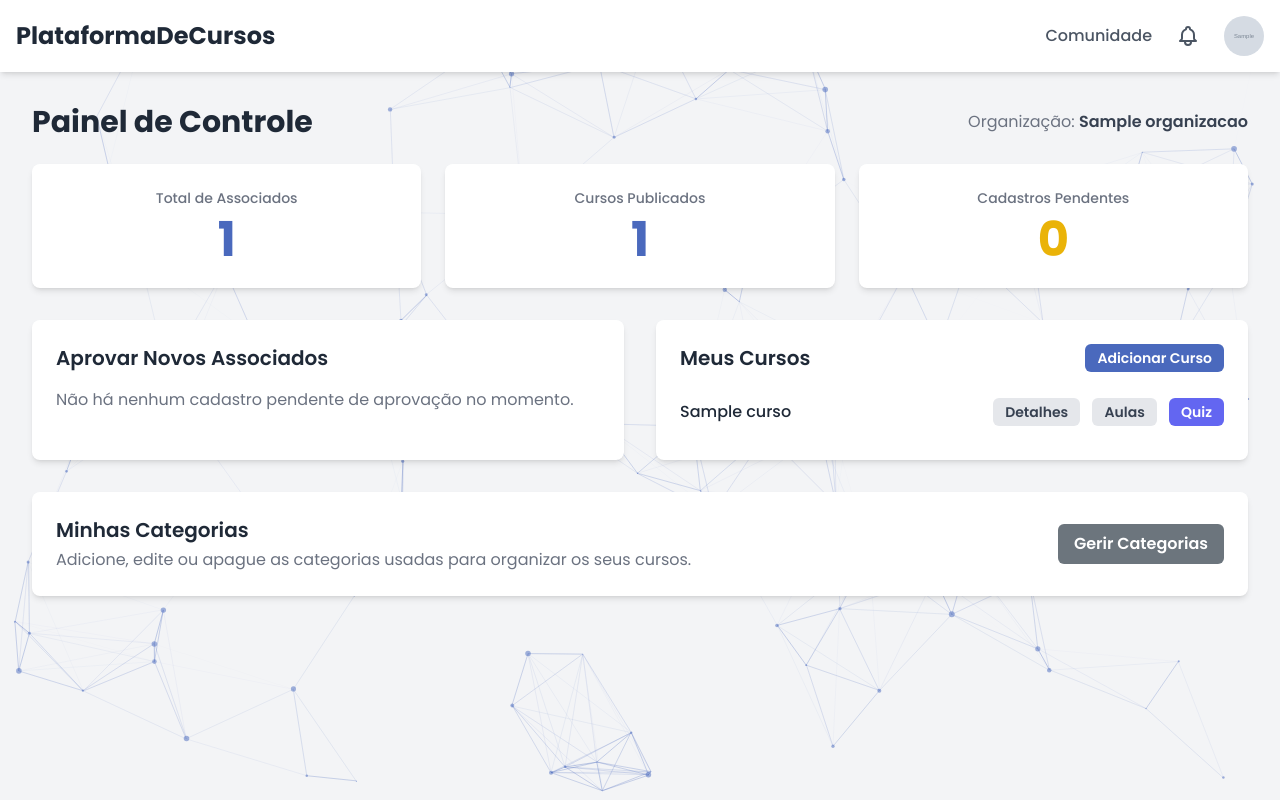
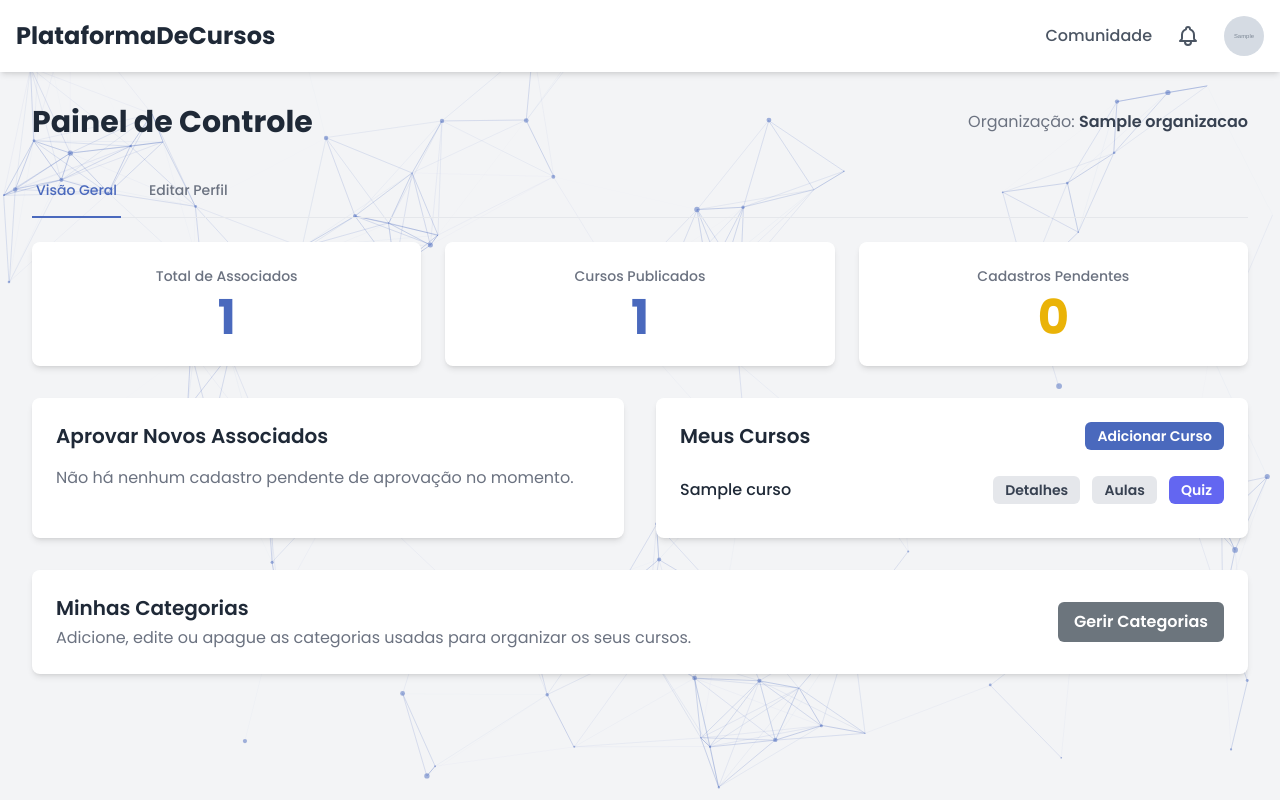
Before and after one commit to leobrda/coursePlatform, a Django app: page /cursos/meu-painel-instrutor/ in a window 1280 px wide. Run offline with Django 5.2, Linux system fonts and the light colour scheme; a user stored in the database is signed in; tables that the repository leaves empty hold one stand-in row (values such as "Sample post"); grey boxes marked "Sample" are stand-in pictures; one stand-in notice (Sample message) is shown; style sheets or scripts are compiled from the project's sources; some libraries are stand-ins or nearby versions.

Commit message:
feat(profiles): Implement full profile editing for instructors

```diff
--- a/cursos/forms.py
+++ b/cursos/forms.py
@@ -2,7 +2,7 @@
 from django.contrib.auth.models import User
 from django.forms import inlineformset_factory, BaseInlineFormSet
 
-from .models import Associado, Pergunta, Resposta, Organizacao, Curso, Categoria, Aula, TopicoDiscussao, ComentarioTopico, PerguntaQuiz, OpcaoResposta
+from .models import Associado, PerfilInstrutor, Pergunta, Resposta, Organizacao, Curso, Categoria, Aula, TopicoDiscussao, ComentarioTopico, PerguntaQuiz, OpcaoResposta
 import re
 
 
@@ -68,6 +68,35 @@
             if commit:
                 user.associado.save()
 
+        return user
+
+
+class InstrutorEditForm(forms.ModelForm):
+    first_name = forms.CharField(label='Nome', max_length=150, required=True)
+    last_name = forms.CharField(label='Sobrenome', max_length=150, required=True)
+    email = forms.EmailField(label='Email', required=True)
+    foto_perfil = forms.ImageField(label='Foto de Perfil', required=False)
+    biografia = forms.CharField(label='Biografia', widget=forms.Textarea, required=False)
+
+    class Meta:
+        model = User
+        fields = ('first_name', 'last_name', 'email')
+
+    def __init__(self, *args, **kwargs):
+        self.perfil = kwargs.pop('perfil', None)
+        super().__init__(*args, **kwargs)
+
+        if self.perfil:
+            self.fields['foto_perfil'].initial = self.perfil.foto_perfil
+            self.fields['biografia'].initial = self.perfil.biografia
+
+    def save(self, commit=True):
+        user = super().save(commit=commit)
+        if self.perfil:
+            self.perfil.foto_perfil = self.cleaned_data.get('foto_perfil')
+            self.perfil.biografia = self.cleaned_data.get('biografia')
+            if commit:
+                self.perfil.save()
         return user
 
 
--- a/cursos/models.py
+++ b/cursos/models.py
@@ -1,6 +1,8 @@
 from django.db import models
 from django.contrib.auth.models import User
 from django.utils.text import slugify
+from django.db.models.signals import post_save
+from django.dispatch import receiver
 from django.db.models import Count
 from django.db.models.functions import Coalesce
 
@@ -28,6 +30,20 @@
 
     def __str__(self):
         return self.usuario.username
+
+
+class PerfilInstrutor(models.Model):
+    usuario = models.OneToOneField(User, on_delete=models.CASCADE, related_name='perfil_instrutor', verbose_name='Usuário')
+    foto_perfil = models.ImageField(upload_to='instrutores/fotos/', blank=True, null=True, verbose_name='Foto de Perfil')
+    biografia = models.TextField(blank=True, verbose_name='Biografia do Instrutor')
+
+    def __str__(self):
+        return f'Perfil de {self.usuario.username}'
+
+@receiver(post_save, sender=Organizacao)
+def criar_ou_atualizar_perfil_instrutor(sender, instance, created, **kwargs):
+    if instance.dono:
+        PerfilInstrutor.objects.get_or_create(usuario=instance.dono)
 
 
 class Categoria(models.Model):
--- a/cursos/templates/cursos/painel_instrutor.html
+++ b/cursos/templates/cursos/painel_instrutor.html
@@ -11,6 +11,25 @@
         <span class="text-gray-500">Organização: <strong class="font-semibold text-gray-700">{{ organizacao.nome }}</strong></span>
     </div>
 
+    <!-- Sistema de Abas com Alpine.js -->
+    <div x-data="{ tab: 'visao_geral' }">
+        <!-- Navegação das Abas -->
+        <div class="border-b border-gray-200">
+            <nav class="-mb-px flex space-x-6">
+                <button @click="tab = 'visao_geral'" :class="{ 'border-primary text-primary': tab === 'visao_geral', 'border-transparent text-gray-500 hover:text-gray-700 hover:border-gray-300': tab !== 'visao_geral' }" class="whitespace-nowrap py-4 px-1 border-b-2 font-medium text-sm focus:outline-none">
+                    Visão Geral
+                </button>
+                <button @click="tab = 'editar_perfil'" :class="{ 'border-primary text-primary': tab === 'editar_perfil', 'border-transparent text-gray-500 hover:text-gray-700 hover:border-gray-300': tab !== 'editar_perfil' }" class="whitespace-nowrap py-4 px-1 border-b-2 font-medium text-sm focus:outline-none">
+                    Editar Perfil
+                </button>
+            </nav>
+        </div>
+
+        <!-- Conteúdo das Abas -->
+        <div class="py-6">
+            <!-- Aba 1: Visão Geral -->
+            <div x-show="tab === 'visao_geral'">
+                <!-- ... (Todo o conteúdo da Visão Geral que já funciona) ... -->
                 <!-- Cartões de Estatísticas -->
                 <div class="grid grid-cols-1 md:grid-cols-3 gap-6 mb-8">
                     <div class="bg-white p-6 rounded-lg shadow-md text-center">
@@ -63,7 +82,6 @@
                                         <div class="space-x-2">
                                             <a href="{% url 'cursos:editar_curso' pk=curso.pk %}" class="text-sm bg-gray-200 text-gray-700 font-semibold py-1 px-3 rounded-md hover:bg-gray-300 transition-colors">Detalhes</a>
                                             <a href="{% url 'cursos:gerir_aulas' pk_curso=curso.pk %}" class="text-sm bg-gray-200 text-gray-700 font-semibold py-1 px-3 rounded-md hover:bg-gray-300 transition-colors">Aulas</a>
-                                <!-- AQUI ESTÁ A CORREÇÃO -->
                                             <a href="{% url 'cursos:gerir_quiz_curso' pk_curso=curso.pk %}" class="text-sm bg-indigo-500 text-white font-semibold py-1 px-3 rounded-md hover:bg-indigo-600 transition-colors">Quiz</a>
                                         </div>
                                     </li>
@@ -86,4 +104,40 @@
                     </div>
                 </div>
             </div>
+
+            <!-- Aba 2: Editar Perfil (CONTEÚDO CORRIGIDO E SIMPLIFICADO) -->
+            <div x-show="tab === 'editar_perfil'" style="display: none;">
+                <div class="grid grid-cols-1 md:grid-cols-3 gap-8">
+                    <div class="md:col-span-1 flex flex-col items-center text-center">
+                        {% if user.perfil_instrutor and user.perfil_instrutor.foto_perfil %}
+                            <img src="{{ user.perfil_instrutor.foto_perfil.url }}" class="h-40 w-40 rounded-full object-cover mb-4" alt="Foto de Perfil do Instrutor">
+                        {% else %}
+                            <span class="inline-flex items-center justify-center h-40 w-40 rounded-full bg-primary text-white font-bold text-5xl mb-4">
+                                {{ user.first_name|first|upper }}
+                            </span>
+                        {% endif %}
+                        <h3 class="text-xl font-semibold">{{ user.get_full_name }}</h3>
+                        <p class="text-gray-500">{{ user.email }}</p>
+                    </div>
+                    <div class="md:col-span-2">
+                        <h2 class="text-2xl font-semibold mb-4">Editar Perfil do Instrutor</h2>
+                        {% if messages %}
+                            {% for message in messages %}
+                                <div class="bg-green-100 border border-green-400 text-green-700 px-4 py-3 rounded relative mb-4" role="alert">
+                                    <span class="block sm:inline">{{ message }}</span>
+                                </div>
+                            {% endfor %}
+                        {% endif %}
+                        <form method="post" enctype="multipart/form-data">
+                            {% csrf_token %}
+                            {{ form.as_p }}
+                            <button type="submit" class="w-full bg-primary text-white font-semibold py-2 px-4 rounded-md hover:bg-opacity-90 transition-colors">Salvar Alterações</button>
+                        </form>
+                    </div>
+                </div>
+            </div>
+
+        </div>
+    </div>
+</div>
 {% endblock %}
--- a/cursos/views.py
+++ b/cursos/views.py
@@ -1,11 +1,12 @@
 from django.shortcuts import render, redirect, get_object_or_404
 from django.contrib.auth.decorators import login_required
-from .forms import UserRegistrationForm, UserEditForm, PerguntaForm, RespostaForm, CursoForm, AulaForm, CategoriaForm, TopicoDiscussaoForm, ComentarioTopicoForm, PerguntaQuizForm, OpcaoRespostaForm
+from .forms import UserRegistrationForm, UserEditForm, InstrutorEditForm, PerguntaForm, RespostaForm, CursoForm, AulaForm, CategoriaForm, TopicoDiscussaoForm, ComentarioTopicoForm, PerguntaQuizForm, OpcaoRespostaForm
 from django.contrib.auth.views import LoginView
 from django.contrib import messages
 from django.contrib.auth import logout
 from django.http import Http404, HttpResponseForbidden
-from .models import Curso, Aula, Pergunta, Resposta, Associado, Categoria, Notificacao, Organizacao, TopicoDiscussao, ComentarioTopico, Quiz, PerguntaQuiz, OpcaoResposta, ResultadoQuiz
+from .models import Curso, Aula, Pergunta, Resposta, Associado, Categoria, Notificacao, Organizacao, TopicoDiscussao, \
+    ComentarioTopico, Quiz, PerguntaQuiz, OpcaoResposta, ResultadoQuiz, PerfilInstrutor
 
 
 def get_user_organization(request):
@@ -242,6 +243,17 @@
     except Organizacao.DoesNotExist:
         raise Http404
 
+    perfil_instrutor, created = PerfilInstrutor.objects.get_or_create(usuario=request.user)
+
+    if request.method == 'POST':
+        form = InstrutorEditForm(request.POST, request.FILES, instance=request.user, perfil=perfil_instrutor)
+        if form.is_valid():
+            form.save()
+            messages.success(request, 'O seu perfil foi atualizado com sucesso!')
+            return redirect('cursos:painel_instrutor')
+    else:
+        form = InstrutorEditForm(instance=request.user, perfil=perfil_instrutor)
+
     total_associados = Associado.objects.filter(organizacao=organizacao).count()
     total_cursos = Curso.objects.filter(organizacao=organizacao).count()
 
@@ -254,6 +266,7 @@
         'total_cursos': total_cursos,
         'associados_pendentes': associados_pendentes,
         'cursos': cursos_da_organizacao,
+        'form': form,
     }
 
     return render(request, 'cursos/painel_instrutor.html', context=context)
```
Also changed, not shown: cursos/migrations/0016_perfilinstrutor.py (added). Lines whose indentation alone changed are shown as unchanged.
